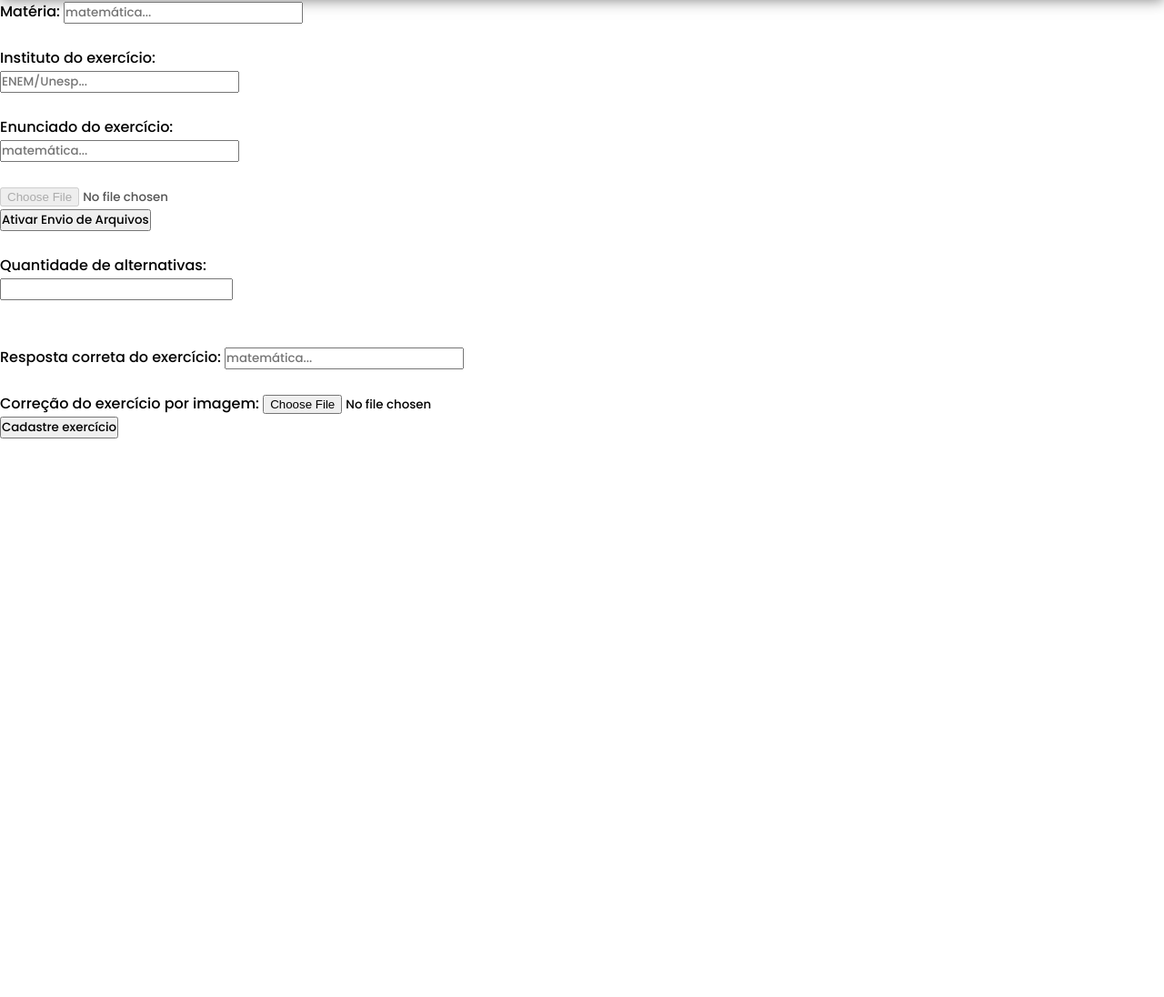
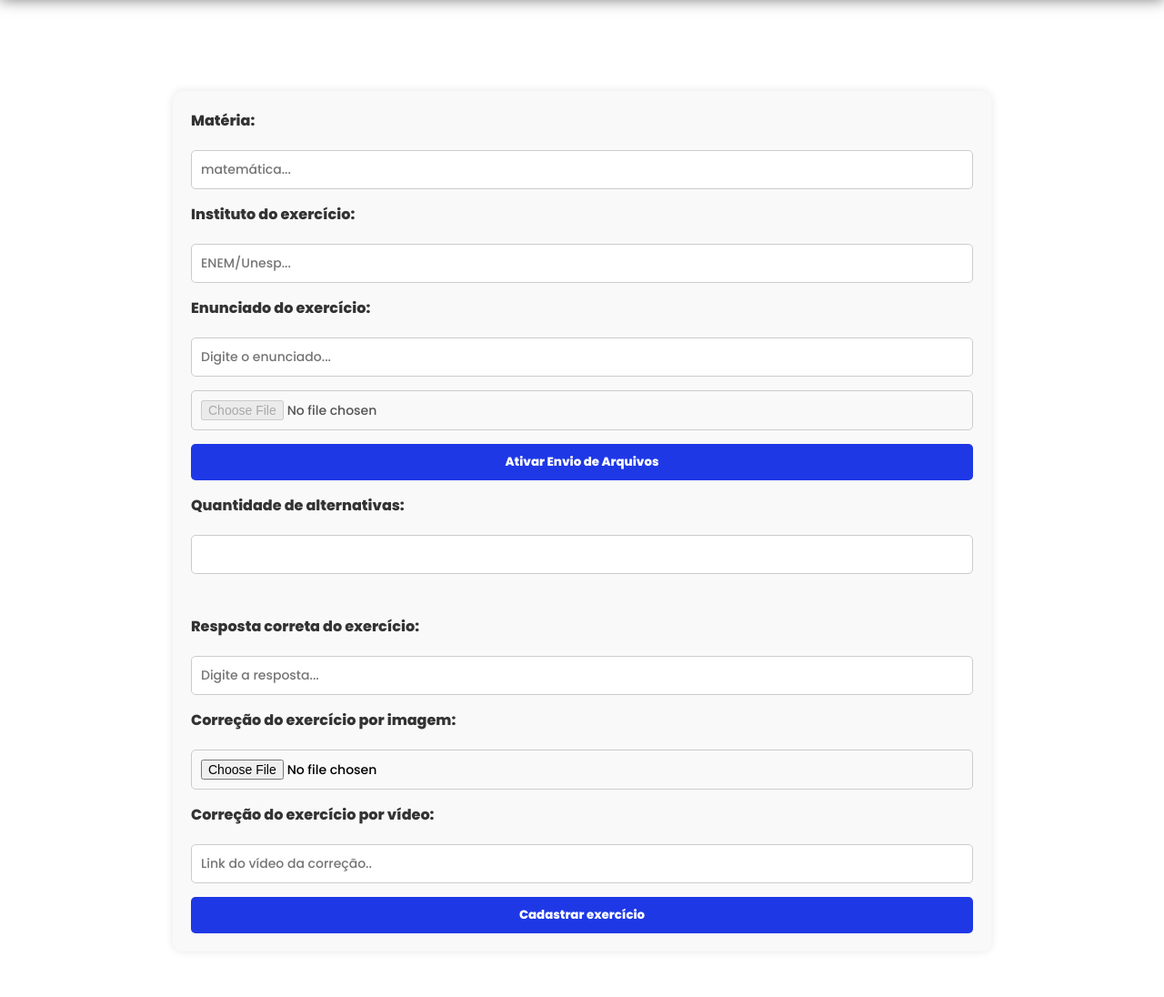
Before and after one commit to devRochaa/TCC-Mr.Math, a PHP site: page /mrmathWEB/admin/addExe.php in a window 1280 px wide. Shown: the part 61-1157 px from the top of the page at 91% size. Before the commit the page ends 543 px from the top, so only its background shows below. Run offline with PHP 8.4, Linux system fonts and the light colour scheme; a user stored in the database is signed in; data comes from the database, SQL or seed files in the repository.

Commit message:
adicionar exericios att
incompleto

```diff
--- a/admin/addExe.php
+++ b/admin/addExe.php
@@ -18,114 +18,47 @@
 
   $sql = "SELECT nome FROM materia ORDER BY nome";
   $result = mysqli_query($conexao, $sql);
-  $materias = mysqli_fetch_all($result, MYSQLI_ASSOC); // Recupera todas as matérias
+  $materias = mysqli_fetch_all($result, MYSQLI_ASSOC);
   ?>
-  <div class="cont">
-    <form enctype="multipart/form-data" action="processex.php" method="POST">
-      Matéria:
-      <input type="text" name="materia" list="materias" placeholder="matemática...">
+  <div class="container-addex">
+    <form enctype="multipart/form-data" action="processex.php" method="POST" class="form-addex">
+      <label for="materia" class="label-addex">Matéria:</label>
+      <input type="text" id="materia" name="materia" list="materias" placeholder="matemática..." class="input-addex">
       <datalist id="materias">
         <?php
         foreach ($materias as $dados) {
-          echo '<option value="' . htmlspecialchars($dados['nome']) . '">'; // Usando htmlspecialchars para evitar problemas
+          echo '<option value="' . htmlspecialchars($dados['nome']) . '">';
         }
         ?>
       </datalist>
 
-      <br>
-      <br>
-      <label class="lbl" for="instituto">Instituto do exercício:</label>
-      <input type="text" name="instituto" maxlength="10" placeholder="ENEM/Unesp..." required>
+      <label for="instituto" class="label-addex">Instituto do exercício:</label>
+      <input type="text" id="instituto" name="instituto" maxlength="10" placeholder="ENEM/Unesp..." class="input-addex" required>
 
-      <br>
-      <br>
+      <label for="enunciado" class="label-addex">Enunciado do exercício:</label>
+      <input type="text" id="enunciado" name="enunciado" maxlength="1600" placeholder="Digite o enunciado..." class="input-addex" required>
 
-      <label class="lbl" for="enunciado">Enunciado do exercício:</label>
-      <input type="text" name="enunciado" maxlength="1600" placeholder="matemática..." required>
+      <input type="file" id="fileInput" name="imagem" class="input-addex" disabled>
+      <button type="button" id="toggleButton" class="button-addex">Ativar Envio de Arquivos</button>
 
-      <br><br>
+      <label for="numberInput" class="label-addex">Quantidade de alternativas:</label>
+      <input type="number" id="numberInput" name="number" class="input-addex" min="1">
 
-      <input type="file" id="fileInput" name="imagem" disabled>
-      <br>
-      <button type="button" id="toggleButton">Ativar Envio de Arquivos</button>
+      <div class="alternativas-container" id="textInputsContainer"></div>
 
-      <br>
-      <br>
+      <label for="resposta" class="label-addex">Resposta correta do exercício:</label>
+      <input type="text" id="resposta" name="resposta" maxlength="60" placeholder="Digite a resposta..." class="input-addex" required>
 
-      <div>
-        <label class="lbl" for="numberInput">Quantidade de alternativas:</label>
-        <input type="number" name="number" class="quantAlt" id="numberInput" min="1">
-      </div>
-      <div class="containerr" id="textInputsContainer">
+      <label for="correcao_img" class="label-addex">Correção do exercício por imagem:</label>
+      <input type="file" id="correcao_img" name="imagem2" class="input-addex">
 
-      </div>
+      <label for="correcao" class="label-addex">Correção do exercício por vídeo:</label>
+      <input type="text" id="correcao" name="correcao" class="input-addex" placeholder="Link do vídeo da correção..">
 
-      <br>
-      <br>
-
-      <label for="resposta">Resposta correta do exercício:</label>
-      <input type="text" name="resposta" maxlength="60" placeholder="matemática..." required>
-
-      <br>
-      <br>
-
-      <label>Correção do exercício por imagem:</label>
-      <input type="file" id="fileInput2" name="imagem">
-      <br>
-
-
-      <button type="submit" name="acao">Cadastre exercício</button>
+      <button type="submit" name="acao" class="button-addex-submit">Cadastrar exercício</button>
     </form>
   </div>
-  <script>
-    document.addEventListener('DOMContentLoaded', function() {
-      const fileInput = document.getElementById('fileInput');
-      const toggleButton = document.getElementById('toggleButton');
-
-      toggleButton.addEventListener('click', function() {
-        if (fileInput.disabled) {
-          fileInput.disabled = false;
-          toggleButton.textContent = 'Desativar Envio de Arquivos';
-        } else {
-          fileInput.disabled = true;
-          toggleButton.textContent = 'Ativar Envio de Arquivos';
-        }
-      });
-
-
-      function getLetter(index) {
-        // Converte um índice numérico para a letra correspondente do alfabeto (A, B, C, ...)
-        const charCode = 'A'.charCodeAt(0) + index;
-        return String.fromCharCode(charCode);
-      }
-
-      document.getElementById('numberInput').addEventListener('input', function() {
-        const numberInput = document.getElementById('numberInput');
-        const textInputsContainer = document.getElementById('textInputsContainer');
-        const numberOfInputs = parseInt(numberInput.value) || 0;
-
-        // Limpa os inputs de texto existentes
-        textInputsContainer.innerHTML = '';
-
-        // Adiciona a quantidade de inputs de texto de acordo com o valor do input de número
-        for (let i = 0; i < numberOfInputs; i++) {
-          const inputGroup = document.createElement('div');
-          inputGroup.className = 'input-group';
-
-          const label = document.createElement('label');
-          label.textContent = `${getLetter(i)}: `;
-          inputGroup.appendChild(label);
-
-          const textInput = document.createElement('input');
-          textInput.type = 'text';
-          textInput.name = `${getLetter(i)}`;
-          inputGroup.appendChild(textInput);
-
-          textInputsContainer.appendChild(inputGroup);
-        }
-      });
-    });
-  </script>
+  <script src="../js/addex.js"></script>
 </body>
 
 </html>
--- a/css/addex.css
+++ b/css/addex.css
@@ -1,19 +1,55 @@
-.cont {
-  flex-wrap: wrap;
-  justify-content: center;
-  gap: 20px;
-
+/* Estilo do container principal */
+.container-addex {
+  max-width: 900px;
+  margin: 100px auto 50px;
+  background-color: #f9f9f9;
+  padding: 20px;
+  border-radius: 10px;
+  box-shadow: 0 0 10px rgba(0, 0, 0, 0.1);
 }
 
-.lbl {
+/* Estilo do formulário */
+.form-addex {
   display: flex;
   flex-direction: column;
+  gap: 15px;
 }
 
-.containerr {
-  width: 20vw;
+/* Rótulos dos inputs */
+.label-addex {
+  font-weight: bold;
+  color: #333;
+  margin-bottom: 5px;
 }
 
-.quantAlt {
-  width: 20vw;
+/* Inputs do formulário */
+.input-addex {
+  padding: 10px;
+  border: 1px solid #ccc;
+  border-radius: 5px;
+  font-size: 14px;
 }
+
+/* Botões */
+.button-addex,
+.button-addex-submit {
+  padding: 10px 15px;
+  background-color: #1E38E6;
+  color: white;
+  border: none;
+  border-radius: 5px;
+  cursor: pointer;
+  font-weight: bold;
+  transition: 0.3s;
+}
+
+.button-addex:hover,
+.button-addex-submit:hover {
+  background-color: #143699;
+}
+
+.alternativas-container {
+  margin-top: 15px;
+}
+
+/* Navbar ajustada */
--- a/css/navbar.css
+++ b/css/navbar.css
@@ -66,7 +66,7 @@ ul li a i {
     width: 40px;
     top: 21px;
     left: 11px;
-    z-index: 4;
+    z-index: 100;
     cursor: pointer;
     border-radius: 2px;
     background-color: transparent;
```
Also changed, not shown: admin/processex.php (+48 -20 lines), js/addex.js (added, +37 -0 lines).
